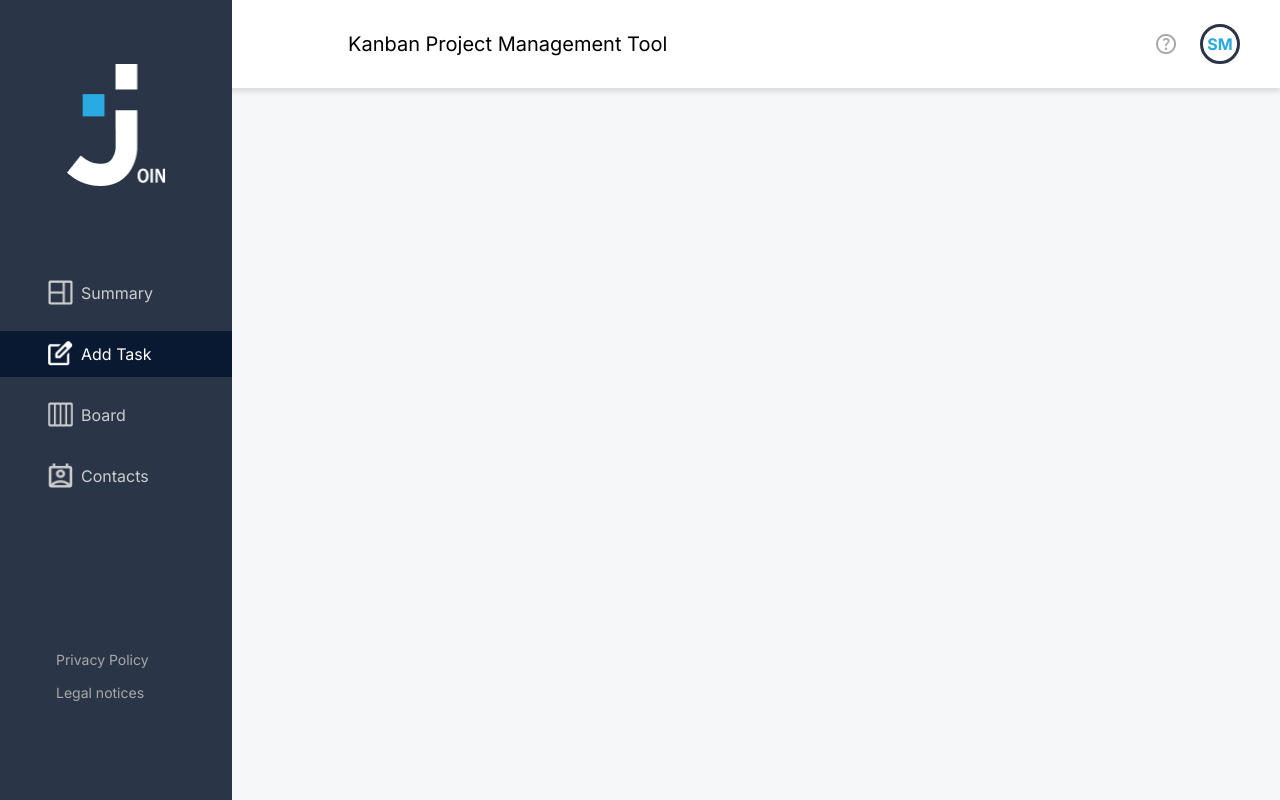
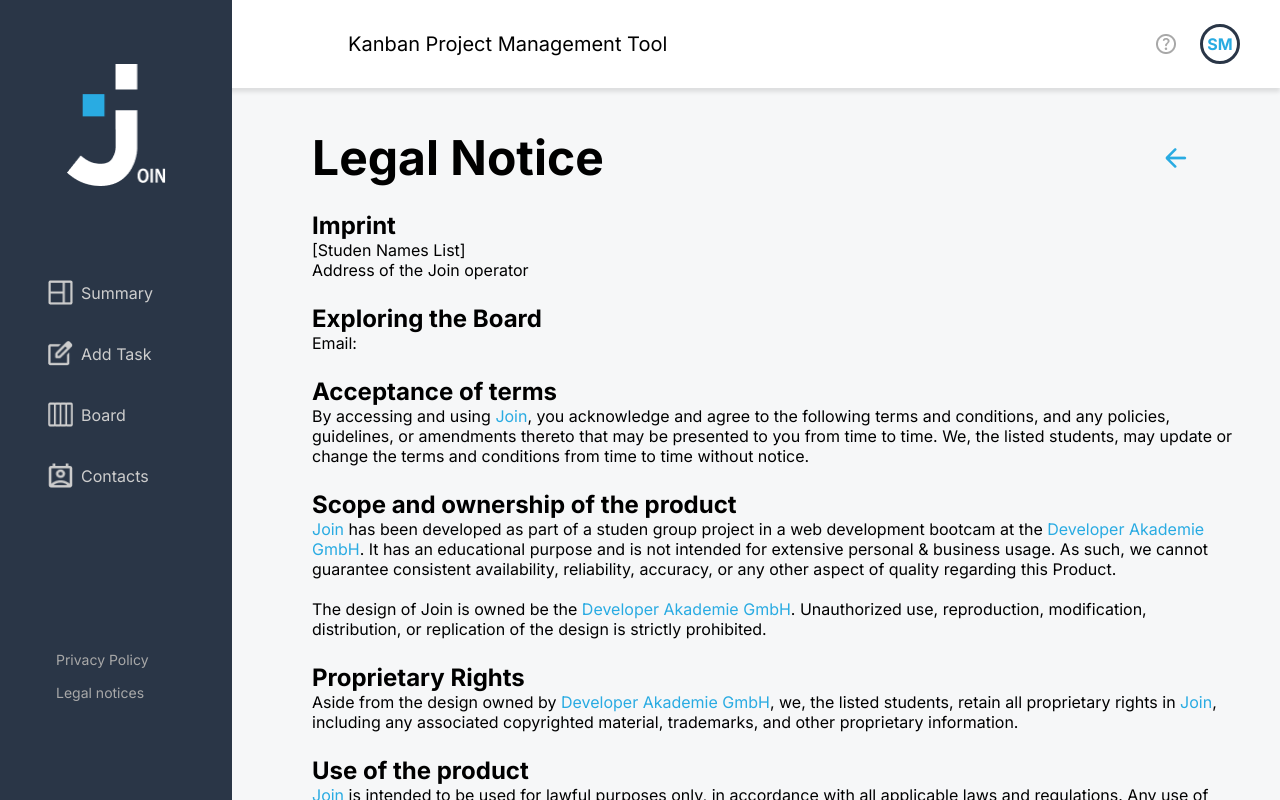
Before and after one commit to mariuskas1/join, a plain HTML site: page legal_notice.html in a window 1280 px wide. Drawn offline with Linux system fonts and the light colour scheme.

Commit message:
info pages

```diff
--- a/assets/templates/menu_template.html
+++ b/assets/templates/menu_template.html
@@ -2,27 +2,27 @@
     <img class="sidebar-logo" src="assets/img/logo_light.png">
     <div class="sidebar-menu">
         <a href="summary.html" class="sidebar-menu-div summary-div">
-            <img class="sidebar-icon" src="assets/img/vector1.png">
+            <img class="sidebar-icon" src="assets/img/vector1.png" data-original-src="assets/img/vector1.png" >
             <span>Summary</span>
         </a>
         <a href="add_task.html" class="sidebar-menu-div add-task-div">
-            <img class="sidebar-icon" src="assets/img/edit_square.png">
+            <img class="sidebar-icon" src="assets/img/edit_square.png" data-original-src="assets/img/edit_square.png">
             <span>Add Task</span>
         </a>
         <a href="board.html" class="sidebar-menu-div board-div">
-            <img class="sidebar-icon" src="assets/img/Vector.png">
+            <img class="sidebar-icon" src="assets/img/Vector.png" data-original-src="assets/img/Vector.png">
             <span>Board</span>
         </a>
         <a href="contacts.html" class="sidebar-menu-div contacts-div">
-            <img class="sidebar-icon" src="assets/img/perm_contact_calendar.png">
+            <img class="sidebar-icon" src="assets/img/perm_contact_calendar.png" data-original-src="assets/img/perm_contact_calendar.png">
             <span>Contacts</span>
         </a>
     </div>
 
     <div class="sidebar-menu-2">
         <div class="sidebar-2-div">
-            <a href="#">Privacy Policy</a>
-            <a href="#">Legal notices</a>
+            <a href="privacy_policy.html">Privacy Policy</a>
+            <a href="legal_notice.html">Legal notices</a>
         </div>
     </div>
 </div>
@@ -39,28 +39,28 @@
 
 <div class="user-menu-bg d-none" id="user-menu" onclick="closeUserMenu()">
     <div class="user-menu">
-        <a href="#">Legal Notice</a>
-        <a href="#">Privacy Policy</a>
-        <a href="#">Log out</a>
+        <a href="legal_notice.html">Legal Notice</a>
+        <a href="privacy_policy.html">Privacy Policy</a>
+        <a href="index.html">Log out</a>
     </div>
 </div>
 
 
 <div class="mobile-menu">
     <a href="summary.html" class="mobile-menu-div summary-div">
-        <img class="mobile-menu-icon" src="assets/img/vector1.png">
+        <img class="mobile-menu-icon" src="assets/img/vector1.png" data-original-src="assets/img/perm_contact_calendar.png">
         <span>Summary</span>
     </a>
     <a href="board.html" class="mobile-menu-div board-div">
-        <img class="mobile-menu-icon" src="assets/img/Vector.png">
+        <img class="mobile-menu-icon" src="assets/img/Vector.png" data-original-src="assets/img/Vector.png">
         <span>Board</span>
     </a>
     <a href="add_task.html" class="mobile-menu-div add-task-div">
-        <img class="mobile-menu-icon" src="assets/img/edit_square.png">
+        <img class="mobile-menu-icon" src="assets/img/edit_square.png" data-original-src="assets/img/edit_square.png">
         <span>Add Task</span>
     </a>
     <a href="contacts.html" class="mobile-menu-div contacts-div">
-        <img class="mobile-menu-icon" src="assets/img/perm_contact_calendar.png">
+        <img class="mobile-menu-icon" src="assets/img/perm_contact_calendar.png" data-original-src="assets/img/perm_contact_calendar.png">
         <span>Contacts</span>
     </a>
 </div>
--- /dev/null
+++ b/js/info.js
@@ -0,0 +1,17 @@
+document.addEventListener("DOMContentLoaded", function(){
+    setTimeout(deactivateLink, 100);
+});
+
+
+function deactivateLink(){
+    let sidebarMenuDiv = document.querySelectorAll(".sidebar-menu-div");
+
+    sidebarMenuDiv.forEach(function(addTaskDiv) {
+        addTaskDiv.classList.remove("active-link");
+
+        let images = addTaskDiv.querySelectorAll("img");
+        images.forEach(function(img){
+            img.src = img.getAttribute("data-original-src");
+        });
+    });
+}
--- a/legal_notice.html
+++ b/legal_notice.html
@@ -7,7 +7,7 @@
     <link rel="icon" type="image/png" href="assets/img/logo_dark.png"/>
     <link rel="stylesheet" href="style.css">
     <script src="script.js"></script>
-    <script src="js/add_task.js"></script>
+    <script src="js/info.js"></script>
     <link rel="preconnect" href="https://fonts.googleapis.com">
     <link rel="preconnect" href="https://fonts.gstatic.com" crossorigin>
     <link href="https://fonts.googleapis.com/css2?family=Inter:wght@100..900&display=swap" rel="stylesheet">
@@ -17,10 +17,67 @@
 
     <div w3-include-html="assets/templates/menu_template.html"></div>
 
-    <main>
 
 
-    </main>
+        <div class="info-main">
+            <div class="info-header">
+                <h1>Legal Notice</h1>
+                <img src="assets/img/arrow-left-line.png" class="return-img" onclick="returnToPreviousPage()">
+            </div>
+
+            <h2>Imprint</h2>
+            <span>[Studen Names List] <br> Address of the Join operator</span>
+
+            <h2>Exploring the Board</h2>
+            <span>Email:</span>
+
+            <h2>Acceptance of terms</h2>
+            <span>By accessing and using <span class="blue">Join</span>, you acknowledge and agree to the following terms and conditions, and any policies,
+                guidelines, or amendments thereto that may be presented to you from time to time. We, the listed students, may update or change the terms and conditions
+                from time to time without notice.</span>
+
+            <h2>Scope and ownership of the product</h2>
+            <span>
+                <span class="blue">Join</span> has been developed as part of a studen group project in a web development bootcam at the
+                <span class="blue">Developer Akademie GmbH</span>. It has an educational purpose and is not intended for extensive personal & business usage.
+                As such, we cannot guarantee consistent availability, reliability, accuracy, or any other aspect of quality regarding this Product.
+                <br><br>
+                The design of <span class="blur">Join</span> is owned be the <span class="blue">Developer Akademie GmbH</span>. Unauthorized use, reproduction, modification,
+                distribution, or replication of the design is strictly prohibited.
+            </span>
+
+            <h2>Proprietary Rights</h2>
+            <span>
+                Aside from the design owned by <span class="blue">Developer Akademie GmbH</span>, we, the listed students, retain all proprietary rights in <span class="blue">Join</span>,
+                including any associated copyrighted material, trademarks, and other proprietary information. <br>
+            </span>
+
+            <h2>Use of the product</h2>
+            <span>
+                <span class="blue">Join</span> is intended to be used for lawful purposes only, in accordance with all applicable laws and regulations. Any use of <span class="blue">Join</span>
+                for illegal activities, or to harass, harm, threaten, or intimidate another person, is strictly prohibited. You are solely responsible for your interactions with other users of
+                <span class="blue">Join</span>.
+            </span>
+
+            <h2>Disclaimer of warranties and limitaion of liability</h2>
+            <span>
+                <span class="blue">Join</span> is provided "as is" without warranty of any kind, whether express or implied, including but not limited to the implied warranties of merchantibility,
+                fitness for a particular purpose, and non-infringement. In no event will we, the listed students, or the <span class="blue">Developer Akademie</span>, be liable for any direct, indirect,
+                incidental, special, consequential or exemplary damages, including but not limited to, damages for loss or profits, goodwill, use, data, or other intangible losses, even if we have been advised
+                of the possibility of such damages, arising out of or in connection with the use or performance of <span class="blue">Join</span>.
+            </span>
+
+            <h2>Indemnity</h2>
+            <span>
+                You agree to indemnify, defend and hold harmless us, the listed students, the <span class="blue">Developer Akademie</span>, and our affiliates, partners, officers, directors, agents, and employees,
+                from and against any claum, demand, loss, damage, cost, or liability (including reasonable legal fees) arising out of or relating to your use of <span class="blue">Join</span> and/or your breach of
+                this legal notice. <br> <br>
+                For any questions or notices, please contact us at marius.kasparek@gmail.com.
+                <br> <br>
+                Date: June 7, 2024
+            </span>
+        </div>
+
 
 </body>
 </html>
--- a/script.js
+++ b/script.js
@@ -26,3 +26,8 @@ function openUserMenu(){
 function closeUserMenu(){
     document.getElementById('user-menu').classList.add('d-none');
 }
+
+
+function returnToPreviousPage(){
+    window.history.back();
+}
--- a/style.css
+++ b/style.css
@@ -611,6 +611,46 @@ label{
 }
 
 
+.info-header{
+    display: flex;
+    justify-content: space-between;
+    align-items: center;
+    width: 95%;
+}
+
+.return-img{
+    width: 37px;
+    height: 37px;
+    transition: all 100ms ease;
+}
+
+.return-img:hover{
+    cursor: pointer;
+    transform: scale(1.1)
+}
+
+.info-main{
+    position: fixed;
+    top: 96px;
+    left: 232px;
+    padding-top: 110px;
+    padding-left: 96px;
+    padding-right: 40px;
+    background-color: rgb(246, 247, 248);
+    width: calc(100vw - 232px);
+    height: calc(100vh - 96px);
+    overflow: auto;
+}
+
+h2{
+    margin-top: 24px;
+}
+
+.blue{
+    color:rgba(41, 171, 226, 1);
+}
+
+
 
 @media(max-height: 800px){
     header{
@@ -625,6 +665,13 @@ label{
         top: 88px;
         padding-left: 80px;
         padding-top: 40px;
+    }
+    .info-main{
+        top: 88px;
+        padding-left: 80px;
+        padding-top: 40px;
+        padding-bottom: 40px;
+        height: calc(100vh - 88px);
     }
     .sidebar-menu{
         margin-top: 20px;
```
Also changed, not shown: privacy_policy.html (added, +38 -0 lines), assets/img/arrow-left-line.png (added).
